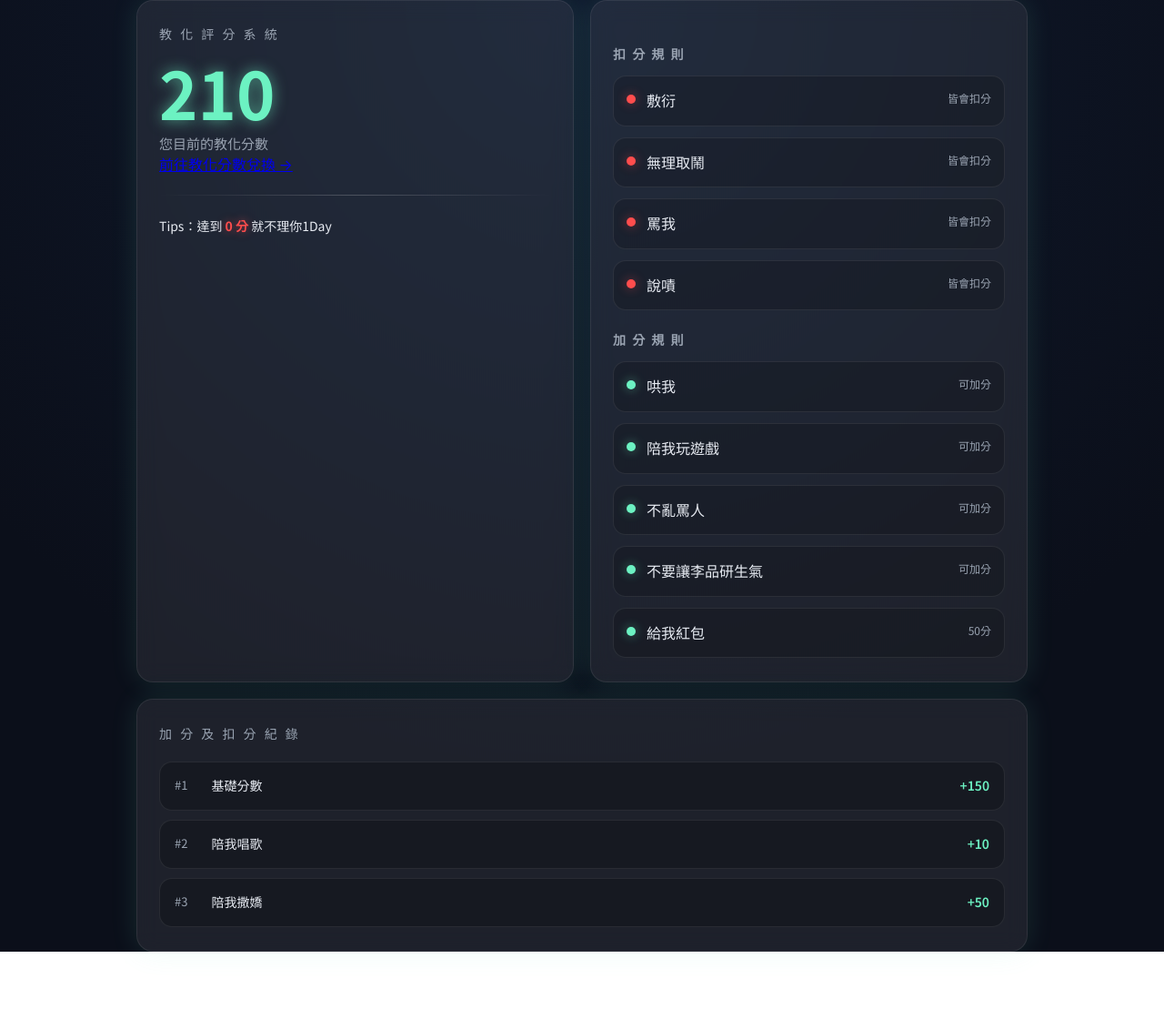
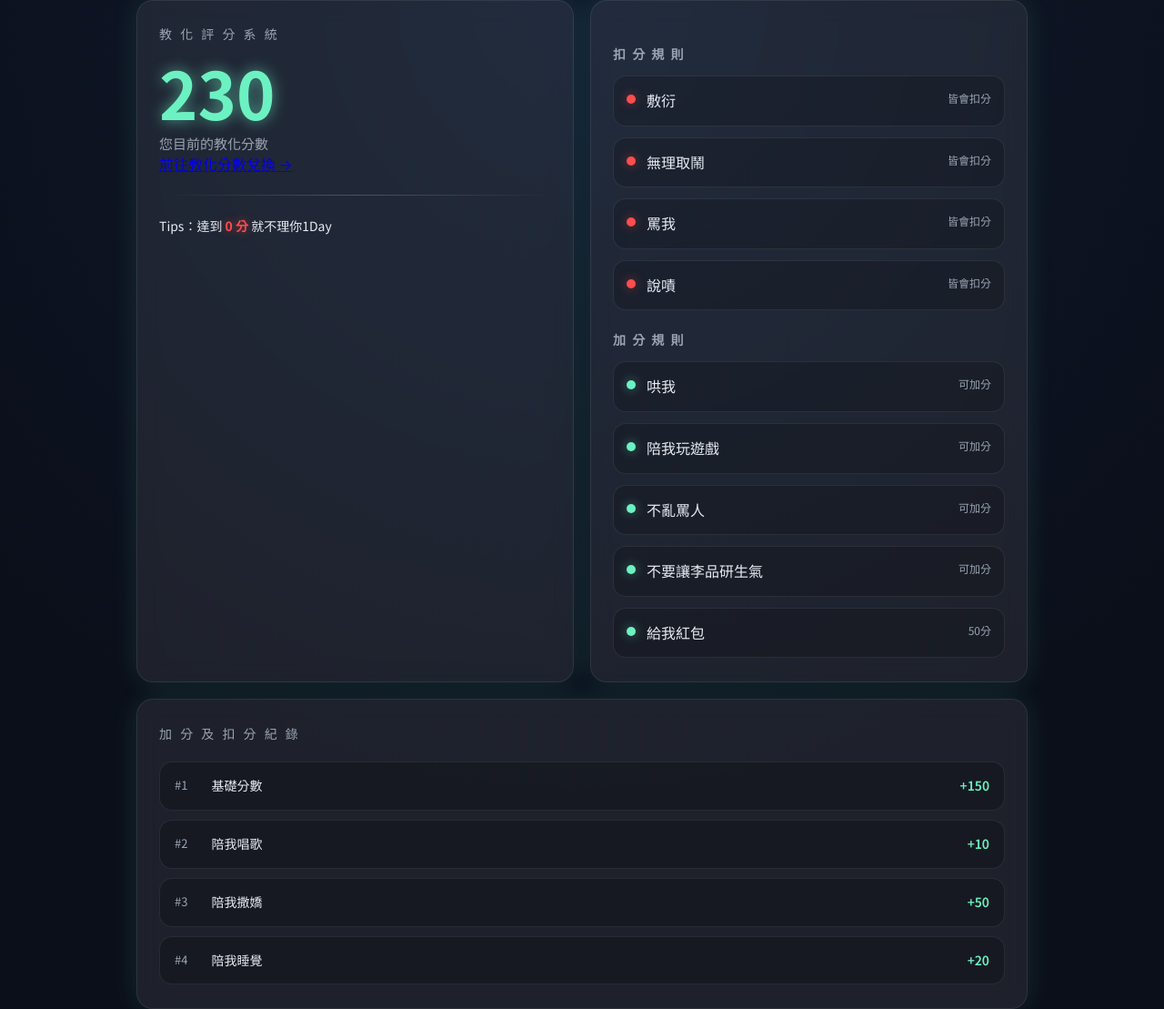
Before and after one commit to xiaohao923/my-website, a plain HTML site: page love-2.html in a window 1280 px wide. Shown: the whole page at 91% size. Before the commit the page ends 1046 px from the top, so only its background shows below. Drawn offline with Linux system fonts and the light colour scheme.

Commit message:
更新 love-2.html

```diff
--- a/love-2.html
+++ b/love-2.html
@@ -205,7 +205,7 @@
     <section class="card">
       <div class="title">教 化 評 分 系 統</div>
 
-      <div class="score">210</div>
+      <div class="score">230</div>
       <div class="scoreSub">您目前的教化分數</div>
 
       <a href="exchange-2.html" class="linkBtn">前往教化分數兌換 →</a>
@@ -256,6 +256,11 @@
           <div class="logText">陪我撒嬌</div>
           <div class="logScore">+50</div>
         </li>
+        <li>
+          <div class="logIndex">#4</div>
+          <div class="logText">陪我睡覺</div>
+          <div class="logScore">+20</div>
+        </li>
       </ul>
     </section>
   </main>
```
